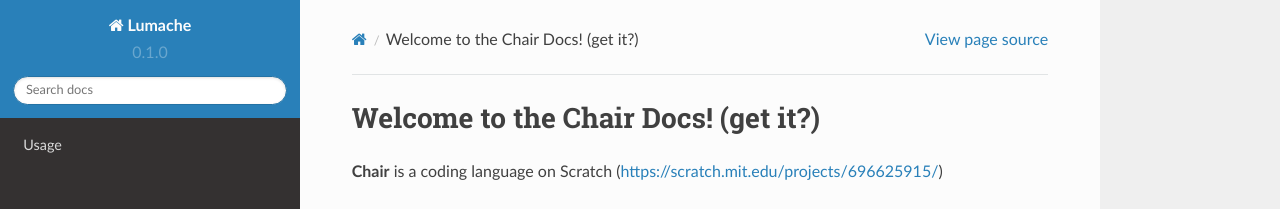
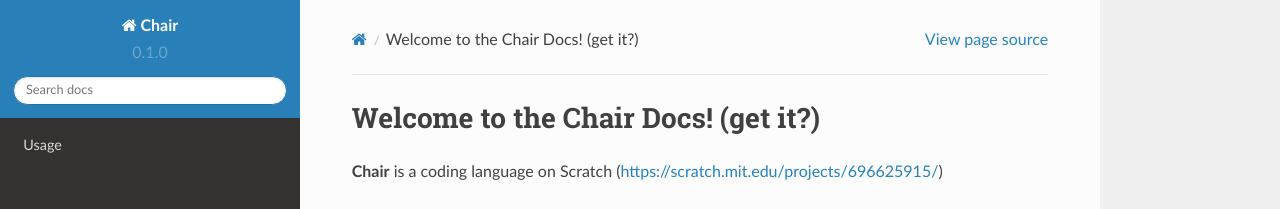
Before and after one commit to uhidontkno/chair-scratch-docs, a Sphinx documentation site: the page built from docs/source/index.rst, in a window 1280 px wide. Shown: the top 209 px of the page. Built offline with Sphinx 7.4.7 and the Read the Docs theme 2.0.0, drawn with Linux system fonts in a browser that asks for light colours.

Commit message:
Update conf.py

```diff
--- a/docs/source/conf.py
+++ b/docs/source/conf.py
@@ -2,7 +2,7 @@
 
 # -- Project information
 
-project = 'Lumache'
+project = 'Chair'
 copyright = '2021, Graziella'
 author = 'Graziella'
 
```
